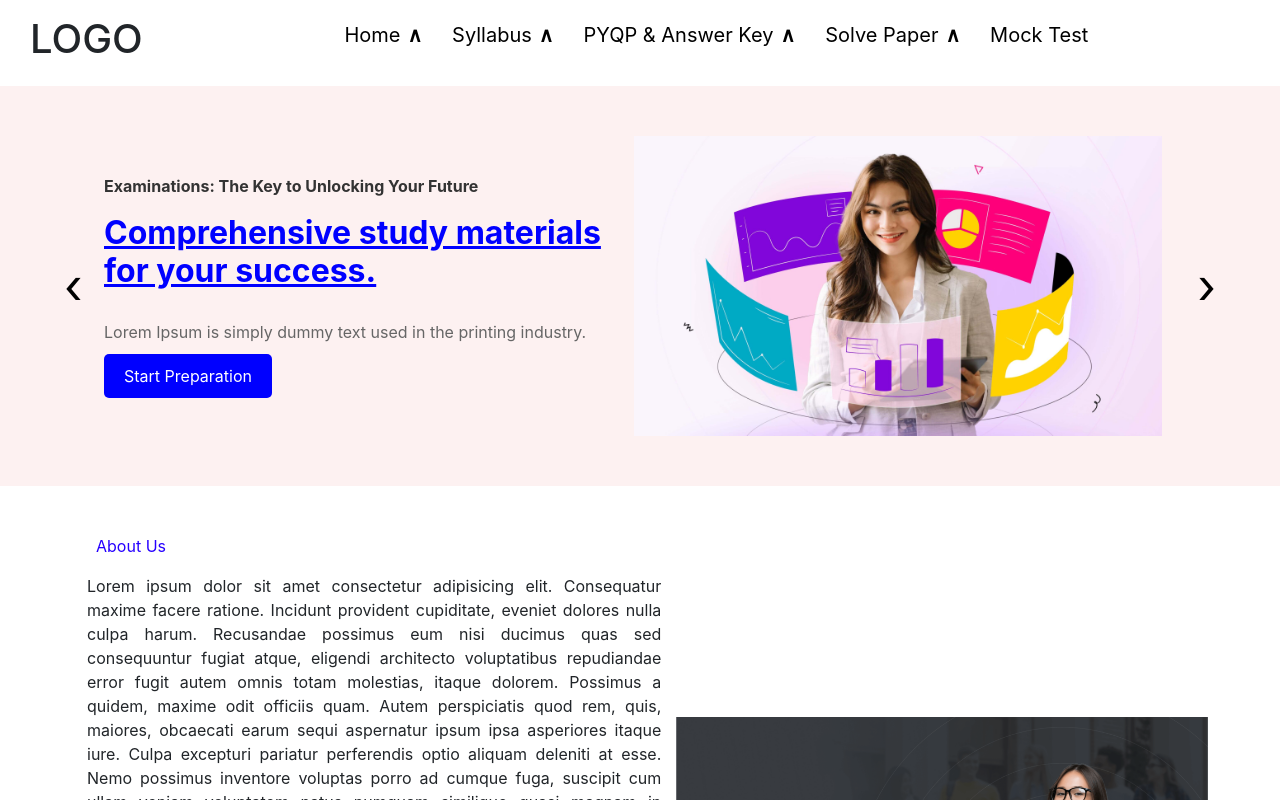
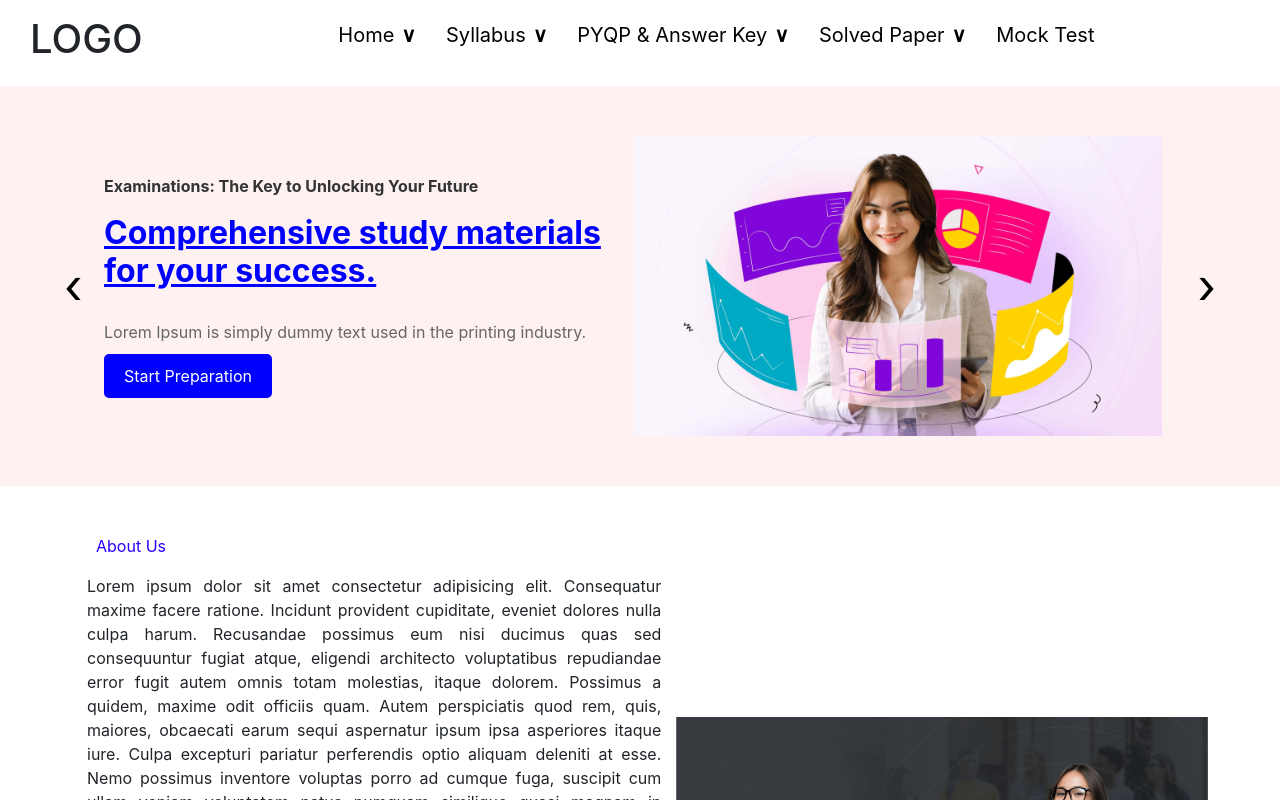
Before and after one commit to Zainabfatima12/trehousingpublications, a Vue app in the folder frontend/: page / in a window 1280 px wide. Shown: the top 800 px of the page. Built offline with nearby package versions, Linux system fonts and the light colour scheme.

Commit message:
I fixed the arrows.

```diff
--- a/frontend/src/components/Homepage/HeaderSec.vue
+++ b/frontend/src/components/Homepage/HeaderSec.vue
@@ -23,7 +23,7 @@
 
             <!-- Show arrow if submenu exists -->
             <span v-if="item.submenu" class="dropdown-icon" :class="{ rotated: activeDropdown === index }">
-              &and;
+              &or;
             </span>
           </a>
 
@@ -32,9 +32,10 @@
             <li v-for="(subItem, subIndex) in item.submenu" :key="subIndex" class="sub-dropdown">
               <a href="#" @click.prevent="toggleSubDropdown(index, subIndex)">
                 {{ subItem.name }}
-                <span v-if="subItem.submenu" :class="['sub-dropdown-icon', { rotated: isSubmenuOpen }]">
-                  &gt;
-                </span>
+                <span v-if="subItem.submenu" :class="['sub-dropdown-icon', { rotated: activeSubDropdown[`${index}-${subIndex}`] }]">
+  &gt;
+</span>
+
 
 
               </a>
@@ -133,7 +134,7 @@ export default {
           ],
         },
         {
-          name: "Solve Paper",
+          name: "Solved Paper ",
           submenu: [
             {
               name: "BPSC TRE",
```
